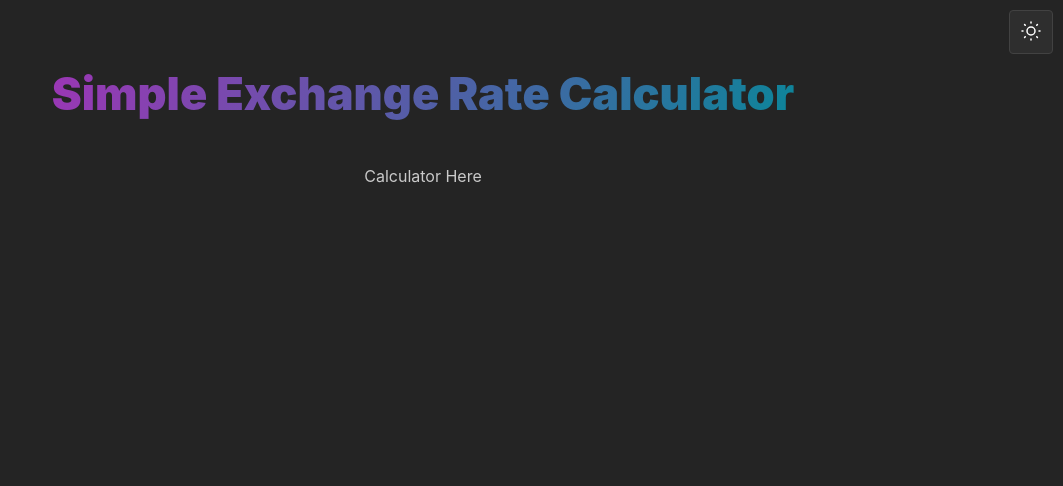
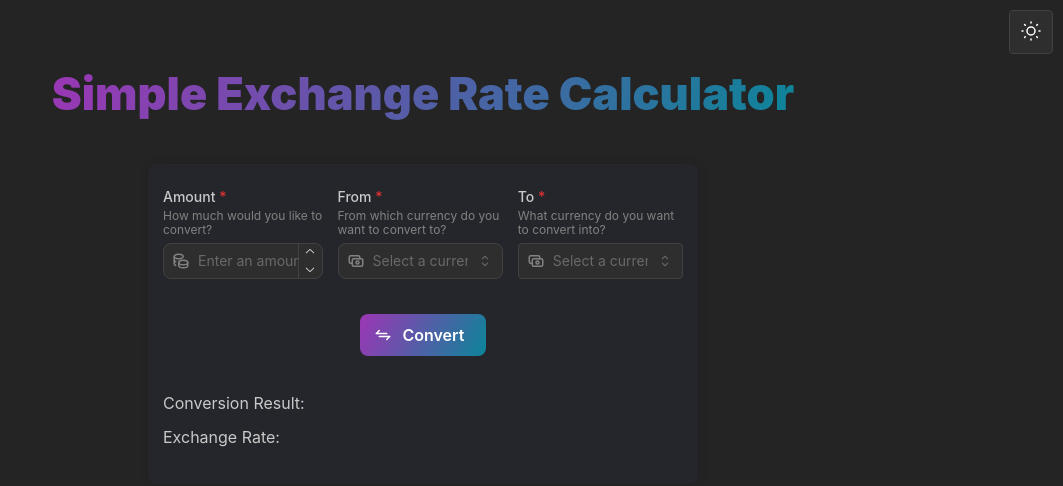
Before and after one commit to ChristBM/simple-exchange-app, a Next.js app: page / in a window 1280 px wide. Shown: the top 486 px of the page, without its empty margins (217-1280 px from the left). Built offline with nearby package versions, Linux system fonts and the light colour scheme.

Commit message:
feat: home-page -> add the Calculator to the Home page. Layout and set an initial design of the calculator. Add the NumberInput, Select and Button components with their default props

```diff
--- /dev/null
+++ b/src/modules/ExchangeCalculator/ui/components/Calculator/Calculator.tsx
@@ -0,0 +1,109 @@
+'use client';
+
+import { Button, NumberInput, Select } from '@mantine/core';
+import { IconArrowsExchange2, IconCash, IconCoins } from '@tabler/icons-react';
+
+import useCalculator from './useCalculator.vm';
+import {
+  ButtonSectionWrapper,
+  CalculatorWrapper,
+  InputSectionWrapper,
+  ResultsSectionWrapper,
+} from './styles';
+
+export default function Calculator() {
+  const {
+    computedColorScheme,
+    amountNumberInput,
+    selectCurrencyFrom,
+    selectCurrencyTo,
+    convertButtonProps,
+  } = useCalculator();
+
+  return (
+    <CalculatorWrapper $scheme={computedColorScheme}>
+      <InputSectionWrapper>
+        <NumberInput
+          leftSection={<IconCoins size={18} />}
+          min={amountNumberInput.min}
+          label={amountNumberInput.label}
+          radius={amountNumberInput.radius}
+          required={amountNumberInput.required}
+          description={amountNumberInput.description}
+          placeholder={amountNumberInput.placeholder}
+          decimalScale={amountNumberInput.decimalScale}
+          allowNegative={amountNumberInput.allowNegative}
+          thousandSeparator={amountNumberInput.thousandSeparator}
+          error={amountNumberInput.error}
+          disabled={amountNumberInput.disabled}
+          // value={value}
+          // onChange={setValue}
+        />
+
+        <Select
+          leftSection={<IconCash size={18} />}
+          label={selectCurrencyFrom.label}
+          data={selectCurrencyFrom.data}
+          limit={selectCurrencyFrom.limit}
+          radius={selectCurrencyFrom.radius}
+          required={selectCurrencyFrom.required}
+          searchable={selectCurrencyFrom.searchable}
+          description={selectCurrencyFrom.description}
+          placeholder={selectCurrencyFrom.placeholder}
+          allowDeselect={selectCurrencyFrom.allowDeselect}
+          checkIconPosition={selectCurrencyFrom.checkIconPosition}
+          maxDropdownHeight={selectCurrencyFrom.maxDropdownHeight}
+          nothingFoundMessage={selectCurrencyFrom.nothingFoundMessage}
+          error={selectCurrencyFrom.error}
+          disabled={selectCurrencyFrom.disabled}
+          // value={value}
+          // onChange={setValue}
+        />
+
+        <Select
+          leftSection={<IconCash size={18} />}
+          label={selectCurrencyTo.label}
+          data={selectCurrencyTo.data}
+          limit={selectCurrencyTo.limit}
+          radius={selectCurrencyTo.radius}
+          required={selectCurrencyTo.required}
+          searchable={selectCurrencyTo.searchable}
+          description={selectCurrencyTo.description}
+          placeholder={selectCurrencyTo.placeholder}
+          allowDeselect={selectCurrencyTo.allowDeselect}
+          checkIconPosition={selectCurrencyTo.checkIconPosition}
+          maxDropdownHeight={selectCurrencyTo.maxDropdownHeight}
+          nothingFoundMessage={selectCurrencyTo.nothingFoundMessage}
+          error={selectCurrencyTo.error}
+          disabled={selectCurrencyTo.disabled}
+          // onChange={setValue}
+          // value={value}
+        />
+      </InputSectionWrapper>
+
+      <ButtonSectionWrapper>
+        <Button
+          leftSection={<IconArrowsExchange2 size={18} />}
+          size={convertButtonProps.size}
+          radius={convertButtonProps.radius}
+          justify={convertButtonProps.justify}
+          variant={convertButtonProps.variant}
+          loading={convertButtonProps.loading}
+          loaderProps={convertButtonProps.loaderProps}
+        >
+          Convert
+        </Button>
+      </ButtonSectionWrapper>
+
+      <ResultsSectionWrapper>
+        <div>
+          Conversion Result:
+        </div>
+
+        <div>
+          Exchange Rate:
+        </div>
+      </ResultsSectionWrapper>
+    </CalculatorWrapper>
+  );
+}
--- /dev/null
+++ b/src/modules/ExchangeCalculator/ui/components/Calculator/styles.ts
@@ -0,0 +1,53 @@
+'use client';
+
+import styled from 'styled-components';
+
+export const CalculatorWrapper = styled.div<{$scheme: 'light' | 'dark'}>`
+  display: flex;
+  width: 330px;
+  height: 650px;
+  padding: 20px 15px;
+  margin-block-end: 50px;
+  border-radius: 8px;
+  flex-direction: column;
+  align-items: center;
+  gap: 35px;
+  background-color: ${({ $scheme }) => ($scheme === 'light' ? '#FFF' : '#25262b')};
+  backdrop-filter: blur(20px);
+  box-shadow: 2px 0px 10px #17171730;
+
+  @media screen and (min-width: 768px) {
+    & {
+      width: 550px;
+      height: 320px;
+    }
+  }
+`;
+
+export const InputSectionWrapper = styled.section`
+  display: flex;
+  flex-direction: column;
+  gap: 15px;
+
+  @media screen and (min-width: 768px) {
+    & {
+      flex-direction: row;
+    }
+  }
+`;
+
+export const ButtonSectionWrapper = styled.section`
+  display: flex;
+  width: 100%;
+  height: max-content;
+  justify-content: center;
+`;
+
+export const ResultsSectionWrapper = styled.section`
+  display: flex;
+  width: 100%;
+  height: max-content;
+  flex-direction: column;
+  align-items: flex-start;
+  gap: 10px;
+`;
--- /dev/null
+++ b/src/modules/ExchangeCalculator/ui/components/Calculator/useCalculator.vm.tsx
@@ -0,0 +1,74 @@
+import {
+  ButtonProps, NumberInputProps, SelectProps, useComputedColorScheme,
+} from '@mantine/core';
+
+export default function useCalculator() {
+  const computedColorScheme = useComputedColorScheme('light', { getInitialValueInEffect: true });
+
+  const amountNumberInput: NumberInputProps = {
+    label: 'Amount',
+    description: 'How much would you like to convert?',
+    placeholder: 'Enter an amount',
+    radius: 'md',
+    thousandSeparator: ',',
+    allowNegative: false,
+    decimalScale: 2,
+    min: 0,
+    required: true,
+
+    error: false,
+    disabled: false,
+  };
+
+  const selectCurrencyFrom: SelectProps = {
+    label: 'From',
+    description: 'From which currency do you want to convert to?',
+    placeholder: 'Select a currency',
+    data: ['Euro', 'Dollar', 'Peso', 'Libra', 'Bitcoin', 'Balboa', 'Belly'], // string[] o { value: string; label: string; disabled?: boolean }[] o { group: string; item: string[]; }[]
+    nothingFoundMessage: 'Sorry, we do not have this coin :(',
+    radius: 'md',
+    allowDeselect: false,
+    checkIconPosition: 'right',
+    searchable: true,
+    limit: 5,
+    maxDropdownHeight: 200,
+    required: true,
+
+    error: false,
+    disabled: false,
+  };
+
+  const selectCurrencyTo: SelectProps = {
+    label: 'To',
+    description: 'What currency do you want to convert into?',
+    placeholder: 'Select a currency',
+    data: ['Euro', 'Dollar', 'Peso', 'Libra', 'Bitcoin', 'Balboa', 'Belly'], // string[] o { value: string; label: string; disabled?: boolean }[] o { group: string; item: string[]; }[]
+    nothingFoundMessage: 'Sorry, we do not have this coin :(',
+    allowDeselect: false,
+    checkIconPosition: 'right',
+    searchable: true,
+    limit: 5,
+    maxDropdownHeight: 200,
+    required: true,
+
+    error: false,
+    disabled: false,
+  };
+
+  const convertButtonProps: ButtonProps = {
+    size: 'md',
+    justify: 'space-around',
+    variant: 'gradient',
+    radius: 'md',
+    loading: false, // boolean
+    loaderProps: { type: 'dots' },
+  };
+
+  return {
+    computedColorScheme,
+    amountNumberInput,
+    selectCurrencyFrom,
+    selectCurrencyTo,
+    convertButtonProps,
+  };
+}
--- a/src/modules/ExchangeCalculator/ui/components/CalculatorCard/CalculatorCard.tsx
+++ /dev/null
@@ -1,5 +0,0 @@
-export default function CalculatorCard() {
-  return (
-    <div>CalculatorCard</div>
-  );
-}
--- a/src/modules/ExchangeCalculator/ui/views/HomePageLayout/index.tsx
+++ b/src/modules/ExchangeCalculator/ui/views/HomePageLayout/index.tsx
@@ -1,4 +1,5 @@
 import CalculatorTitle from '@exCalcComponents/CalculatorTitle/CalculatorTitle';
+import Calculator from '@exCalcComponents/Calculator/Calculator';
 
 import { HomeSection, HomeWrapper } from './styles';
 import { HomePageLayoutProps } from './Interfaces';
@@ -17,7 +18,7 @@ export default function HomePageLayout({
       </HomeSection>
 
       <HomeSection>
-        Calculator Here
+        <Calculator />
       </HomeSection>
     </HomeWrapper>
   );
```
Also changed, not shown: .eslintrc.js.
